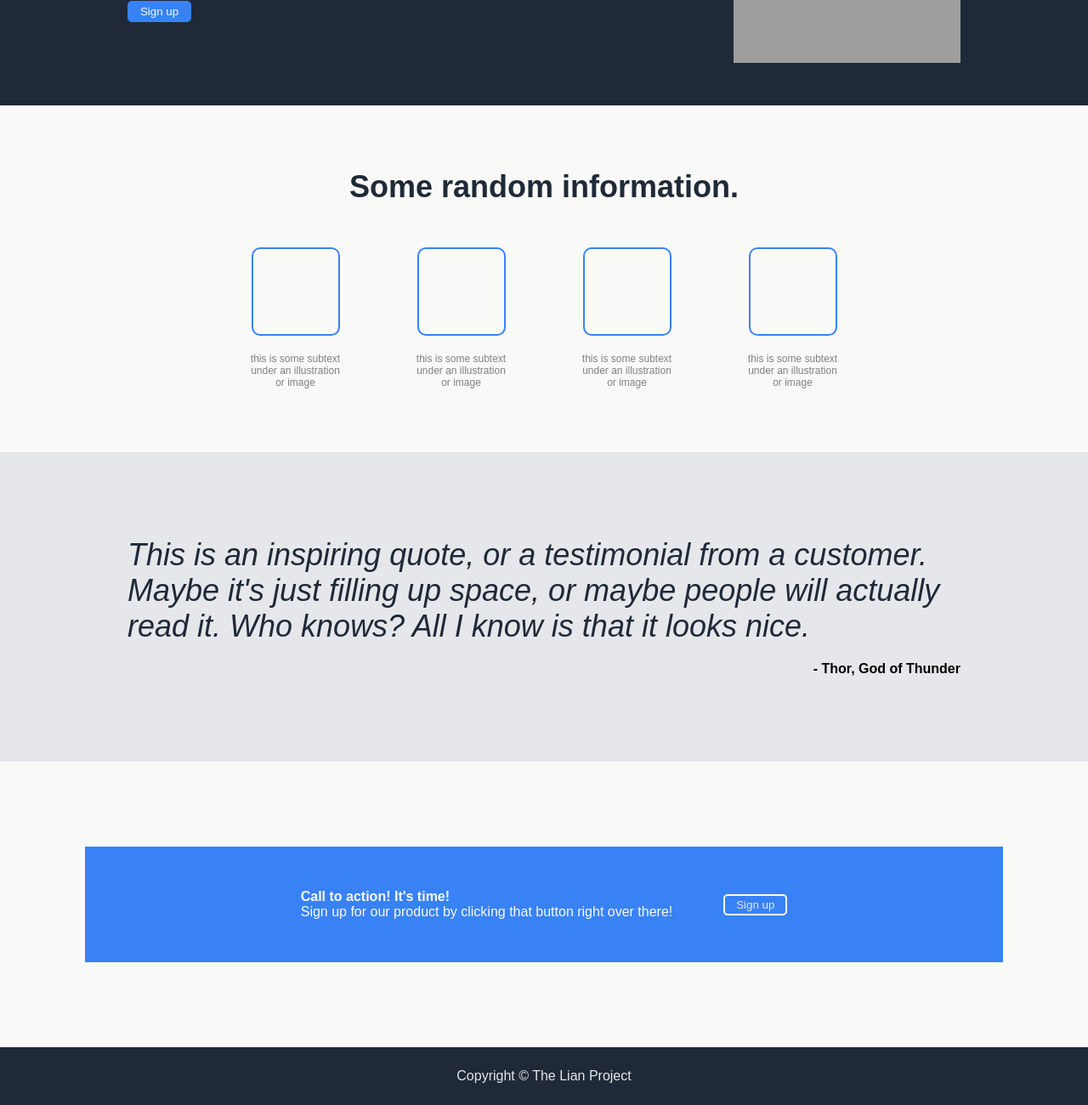
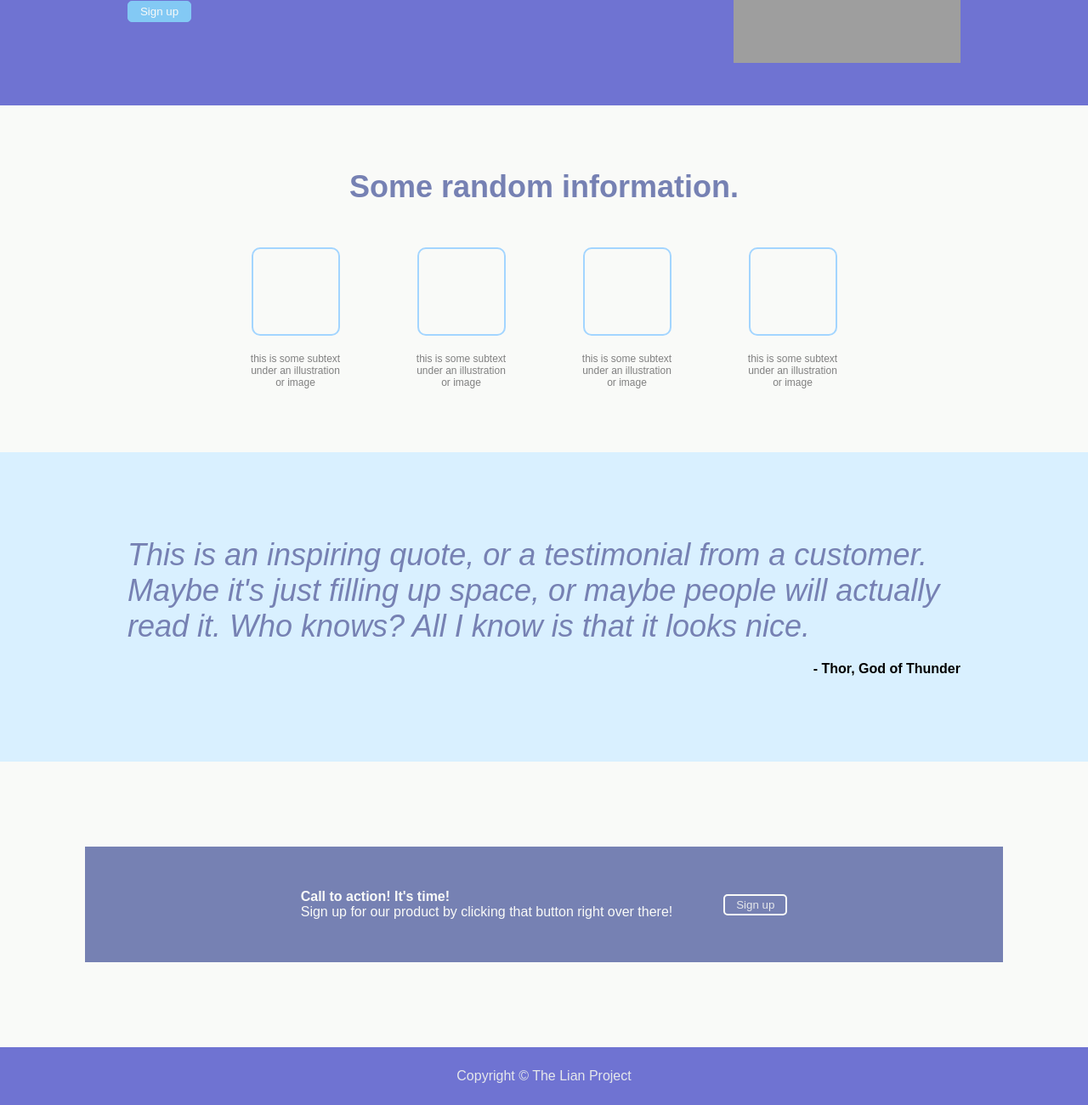
Before and after one commit to lianbolt/landing-page, a plain HTML site: page index.html in a window 1280 px wide. Shown: the part 226-1526 px from the top of the page at 85% size. Drawn offline with Linux system fonts and the light colour scheme; grey boxes are pictures that could not be loaded.

Commit message:
add color

```diff
--- a/style.css
+++ b/style.css
@@ -8,7 +8,7 @@ body {
 }
 
 .header {
-    background-color: #1F2937;
+    background-color: #6F73D2;
     color: #f9faf8;
     display: flex;
     justify-content: space-between;
@@ -33,7 +33,7 @@ a {
 }
 
 .hero {
-    background-color: #1F2937;
+    background-color: #6F73D2;
     display: flex;
     flex-basis: 0%;
     justify-content: center;
@@ -68,8 +68,8 @@ img {
 
 .signup-button {
     color:#f9faf8;
-    background-color: #3882F6;
-    border: 1px solid #3882F6;
+    background-color: #83C9F4;
+    border: 1px solid #83C9F4;
     flex-shrink: 0;
     border-radius: 5px;
     width: 75px;
@@ -87,7 +87,7 @@ img {
 
 .information-header {
     font-size: 36px;
-    color:#1F2937;
+    color:#7681B3;
     font-weight: 900;
     padding-bottom: 50px;
 }
@@ -101,7 +101,7 @@ img {
 }
 
 .card {
-    border: 2px solid #3882F6;
+    border: 2px solid #A3D5FF;
     height: 100px;
     width: 100px;
     border-radius: 10px;
@@ -121,13 +121,13 @@ img {
 }
 
 .quote-container {
-    background-color: #E5E7EB;
+    background-color: #D9F0FF;
     Padding: 100px 150px;
 }
 
 .quote {
     font-style:italic;
-    color: #1F2937;
+    color: #7681B3;
     font-size: 36px;
     font-weight:lighter;
     margin-bottom: 20px;
@@ -144,8 +144,8 @@ img {
 }
 
 .action-container {
-    background-color: #3882F6;
-    color:#f9faf8;
+    background-color: #7681B3;
+    color: #f9faf8;
     display:flex;
     justify-content: center;
     align-items: center;
@@ -164,7 +164,7 @@ img {
 
 .action-button {
     color: #f9faf8;
-    background-color: #3882F6;
+    background-color: #7681B3;
     border: 2px solid #f9faf8;
     border-radius: 5px;
     width: 75px;
@@ -172,7 +172,7 @@ img {
 }
 
 .footer {
-    background-color: #1F2937;
+    background-color: #6F73D2;
     color:#E5E7EB;
     text-align: center;
     padding: 25px;
```
